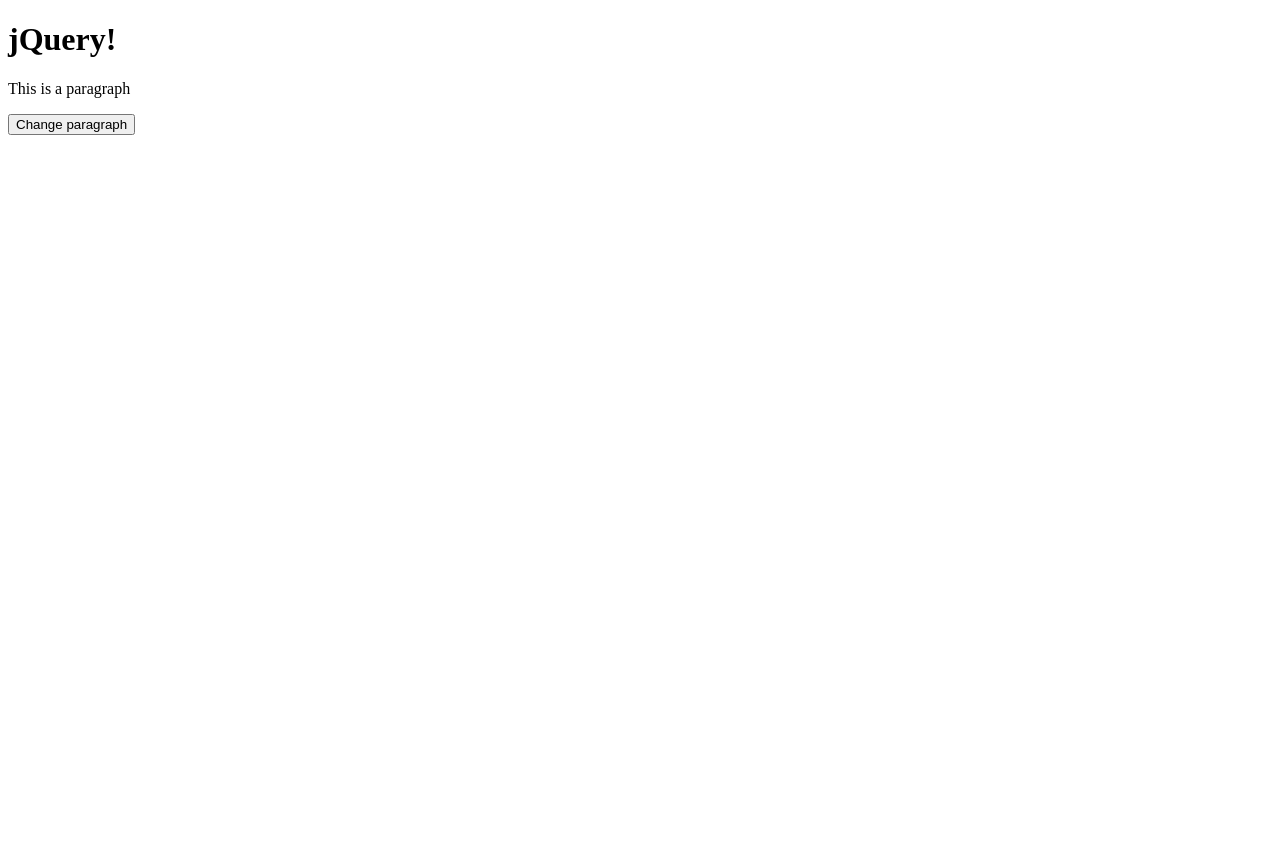
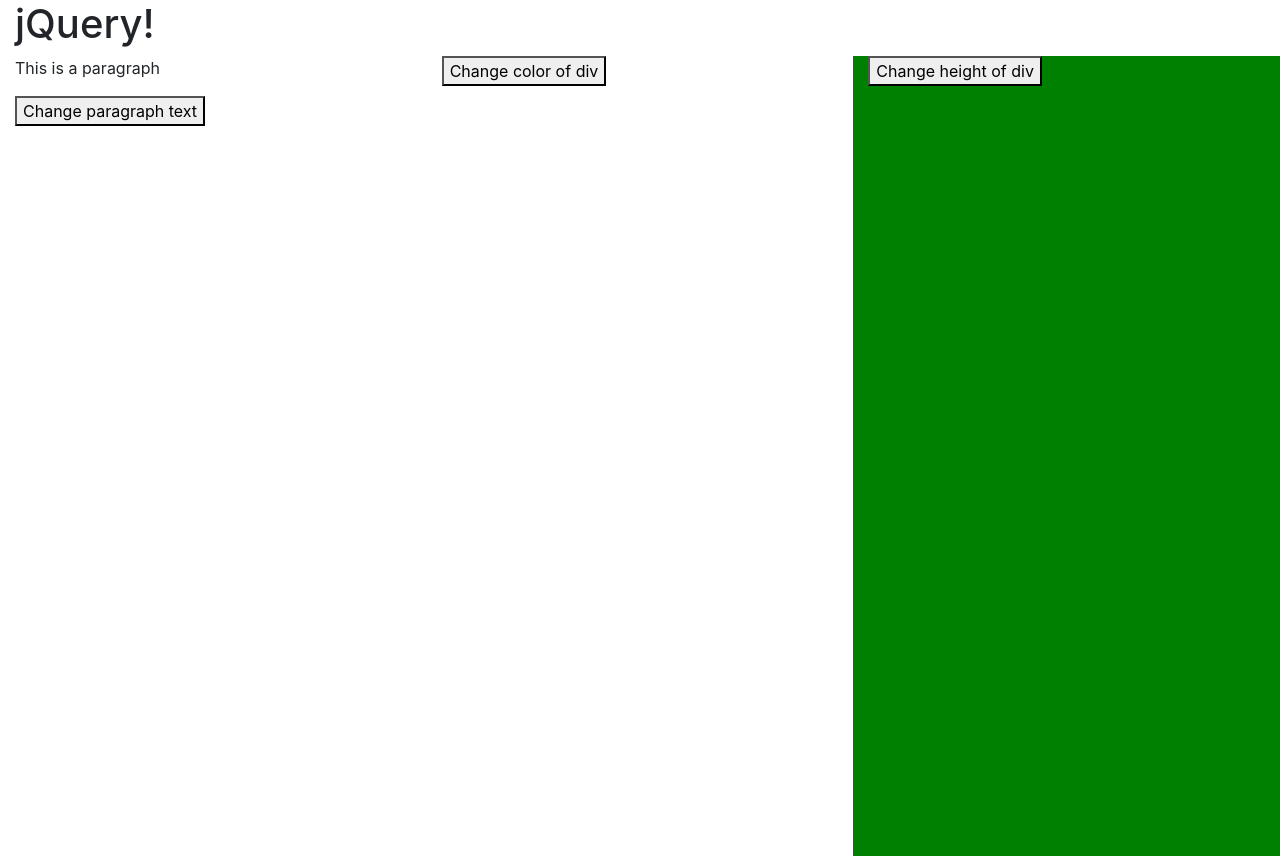
Before and after one commit to gijsdb/WEB502-jQuery-Tut, a plain HTML site: page index.html in a window 1280 px wide. Before the commit the page ends 800 px from the top, so only its background shows below. Drawn offline with nearby package versions, Linux system fonts and the light colour scheme.

Commit message:
Commit #2

```diff
--- a/index.html
+++ b/index.html
@@ -5,14 +5,25 @@
         <title>jQuery Playground</title>
         <meta name="description" content="">
         <meta name="viewport" content="width=device-width, initial-scale=1">
-        <link rel="stylesheet" href="">
+        <link rel="stylesheet" href="main.css">
+        <link rel="stylesheet" href="https://stackpath.bootstrapcdn.com/bootstrap/4.3.1/css/bootstrap.min.css" integrity="sha384-ggOyR0iXCbMQv3Xipma34MD+dH/1fQ784/j6cY/iJTQUOhcWr7x9JvoRxT2MZw1T" crossorigin="anonymous">
     </head>
     <body>
-        <div class='wrapper'>
+        <div class='container-fluid'>
             <h1>jQuery!</h1>
-            <p>This is a paragraph</p>
+            <div class="row full-height">
+                <div class="col-md-4">
+                    <p>This is a paragraph</p>
 
-            <button class='change-text-button'>Change paragraph</button>
+                    <button class='change-text-button'>Change paragraph text</button>
+                </div>
+                <div class="col-md-4 change-color">
+                    <button class='change-color-button'>Change color of div</button>
+                </div>
+                <div class="col-md-4 height" style="background-color: green">
+                    <button class='change-height-button'>Change height of div</button>
+                </div>
+            </div>
         </div>
         <script src="https://ajax.googleapis.com/ajax/libs/jquery/3.3.1/jquery.min.js"></script>
         <script src="main.js"></script>
--- /dev/null
+++ b/main.css
@@ -0,0 +1,8 @@
+.container-fluid {
+    width: 100vw;
+    height: 100vh;
+}
+
+.full-height {
+    height: 100vh;
+}
--- a/main.js
+++ b/main.js
@@ -5,3 +5,15 @@ $(document).ready(function(){
         $("p").text('Paragraph Changed...');
     });
 });
+
+$(document).ready(function(){
+    $('.change-color-button').click(function(){
+        $(".change-color").css("background-color", "red")
+    });
+});
+
+$(document).ready(function(){
+    $('.change-height-button').click(function(){
+        $(".height").css("height", "50vh")
+    });
+});
```
